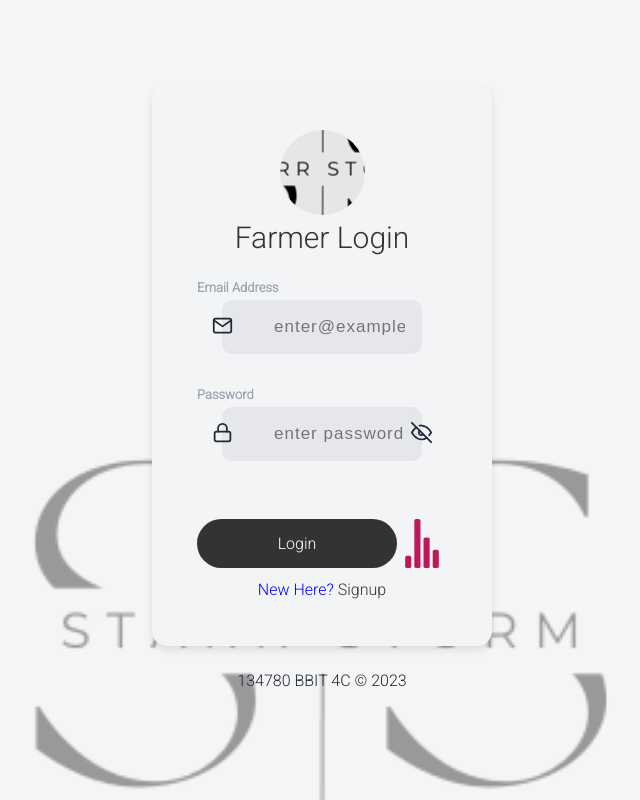
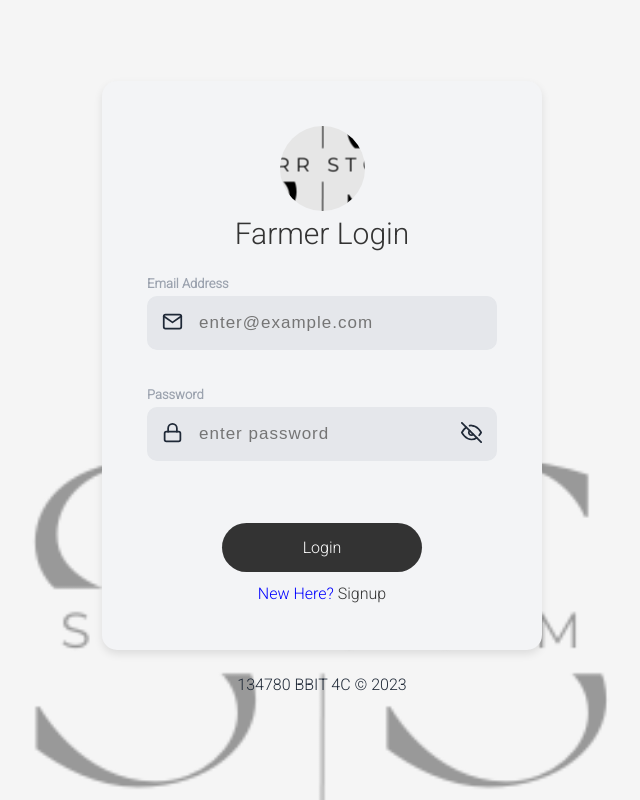
Before and after one commit to TrevorAugustine23/AI-Weather-App, a React (Create React App) app in the folder react_login/: page /login in a window 1280 px wide. Shown: the whole page, without its empty margins (318-958 px from the left). Built offline with nearby package versions, Linux system fonts and the light colour scheme.

Commit message:
minor css update

```diff
--- a/react_login/src/components/Styles.js
+++ b/react_login/src/components/Styles.js
@@ -84,6 +84,14 @@ export const Avatar = styled.div`
     background-image: url(${props => props.image});
     background-position: center;
     margin: auto;
+    border: 2px solid transparent;
+    transition: all 0.3s ease-in-out;
+    cursor: pointer;
+
+    &:hover {
+        border: 2px solid ${colors.theme}; /* Change border color on hover */
+        transform: scale(1.1); /* Enlarge the Avatar on hover */
+    }
         `;
 
 export const StyledButton = styled(Link)`
@@ -141,7 +149,7 @@ export const ButtonGroup = styled.div`
 
  //Input
  export const StyledTextInput = styled.input `
-    width: 200px;
+    width: 350px;
     padding: 15px;
     padding-left: 50px;
     font-size: 17px;
@@ -217,11 +225,14 @@ export const StyledFormButton = styled.p`
     `;
 
 export const ErrorMsg = styled.div`
-    font-size: ${props => props.size}px;
+    font-size: 13px;
+    color: ${colors.red};
+    margin-top: 10px;
     text-align: center;
-    color: ${colors.theme};
-    padding: 2px;
-    margin-top: 10px;
+    padding: 5px;
+    border: 1px solid ${colors.red};
+    border-radius: 5px;
+    background-color: #ffebee;
     `;
 
 
--- a/react_login/src/pages/Login.js
+++ b/react_login/src/pages/Login.js
@@ -61,7 +61,7 @@ const Login = () => {
                                </StyledFormButton>
                                )}
 
-                               {isSubmitting && (
+                               {!isSubmitting && (
                                 <Audio
                                     type="ThreeDots"
                                     color={colors.theme}
--- a/react_login/src/pages/Signup.js
+++ b/react_login/src/pages/Signup.js
@@ -90,7 +90,7 @@ const SignUp = () => {
                                </StyledFormButton>
                                )}
 
-                               {isSubmitting && (
+                               {!isSubmitting && (
                                 <Audio
                                     type="ThreeDots"
                                     color={colors.theme}
```
